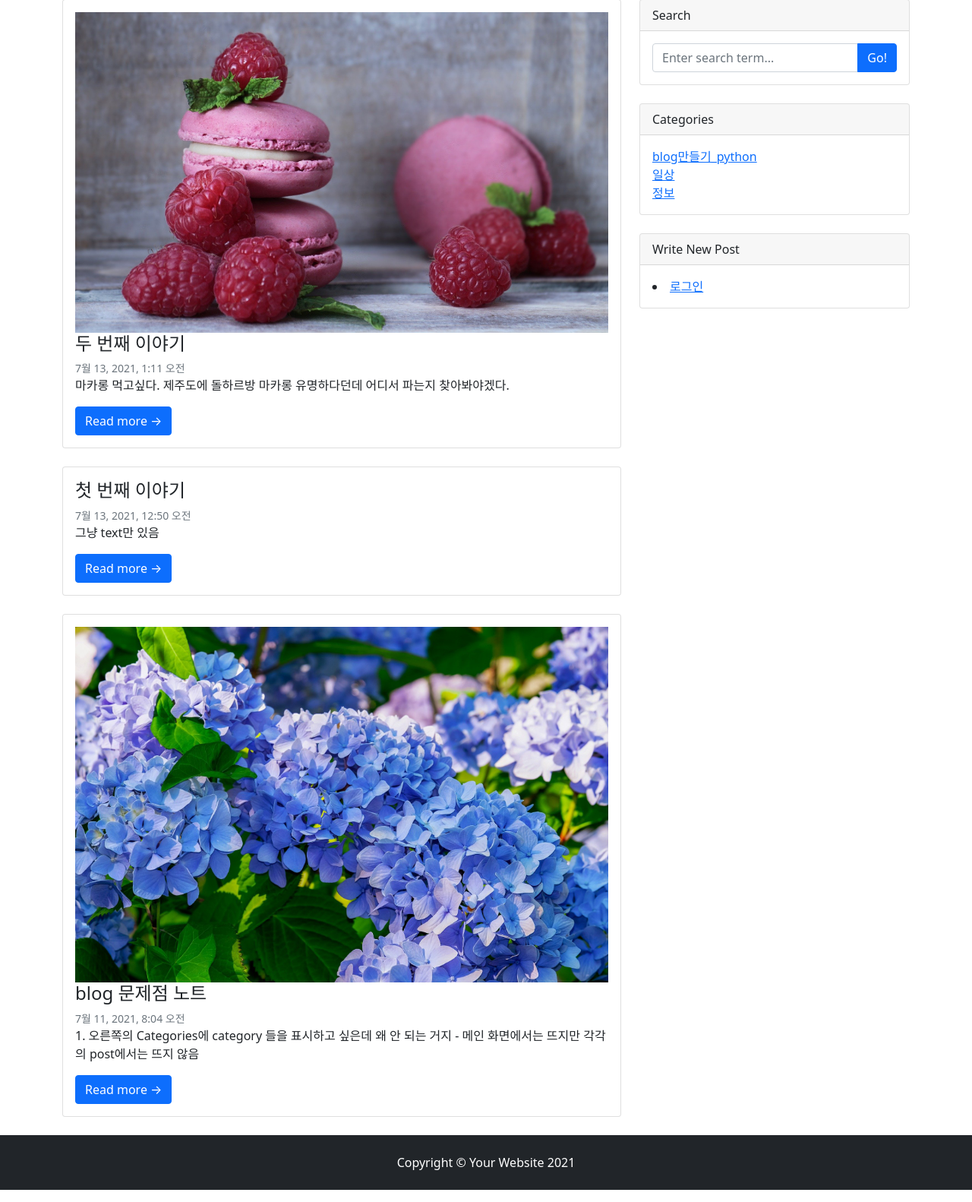
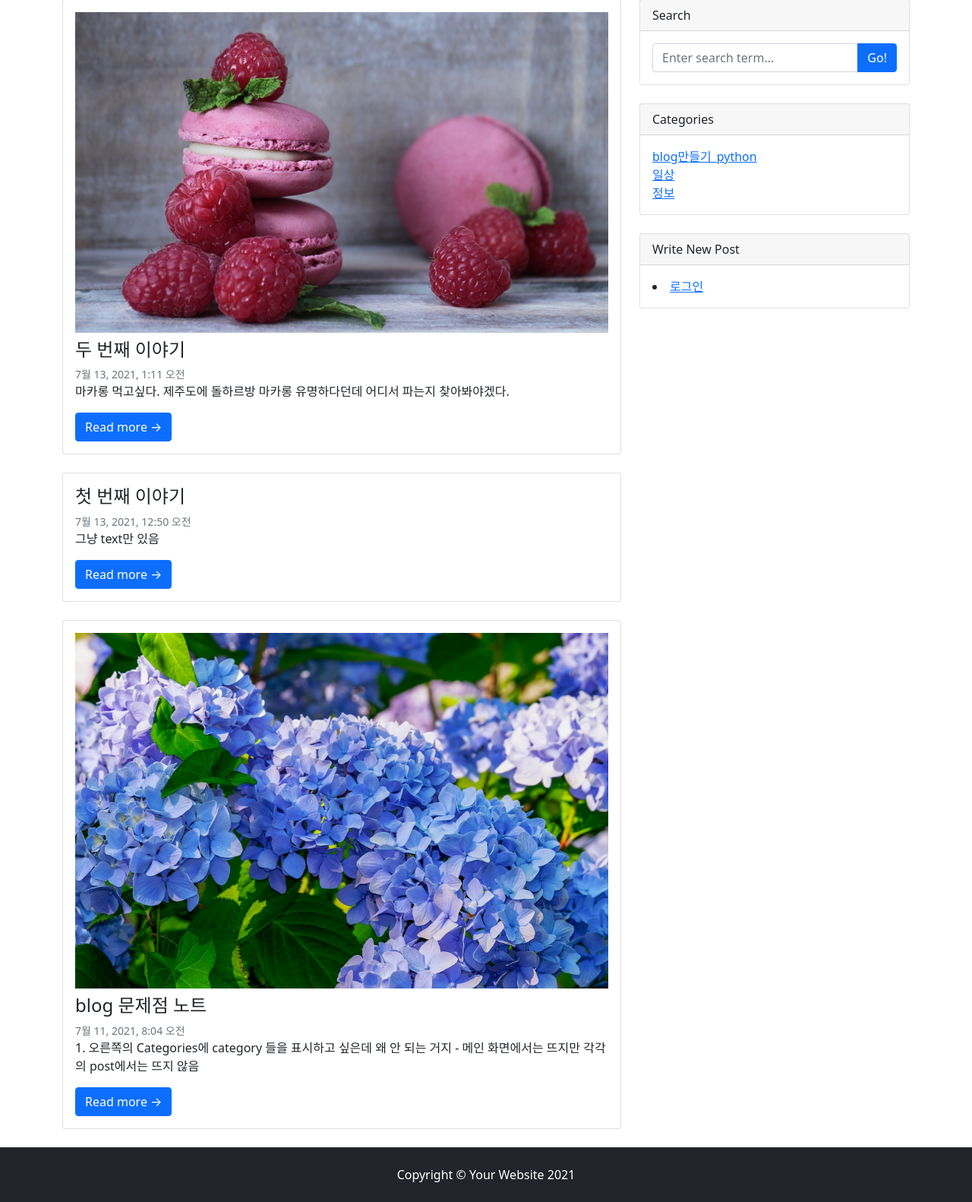
Before and after one commit to brain1219/myblog1, a Django app: page /blog/ in a window 1280 px wide. Shown: the part 360-1942 px from the top of the page at 76% size. Run offline with Django 3.2, Linux system fonts and the light colour scheme; data comes from the database, SQL or seed files in the repository; some libraries are stand-ins or nearby versions.

Commit message:
no message

```diff
--- a/blog/templates/index.html
+++ b/blog/templates/index.html
@@ -41,6 +41,7 @@
                             <div class="card-body">
                                 {% if post.title_image %}
                                     <img src="{{ post.title_image.url }}" alt="..." style="max-width: 100%; height: auto">
+                                    <div class="py-1"></div>
                                 {% endif %}
                                 <h2 class="card-title h4">{{ post.title }}</h2>
                                 <div class="small text-muted">{{ post.createDate }}</div>
```
